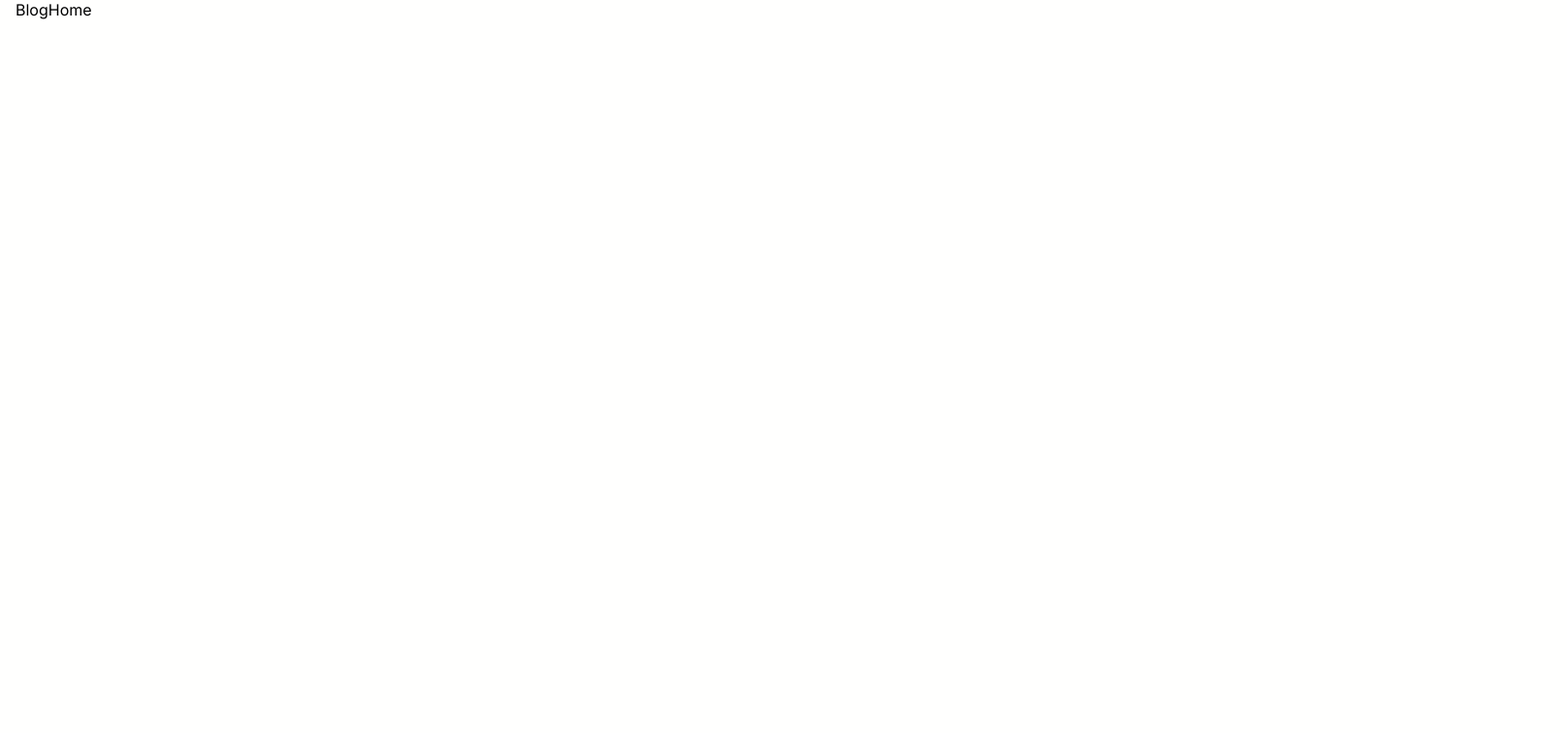
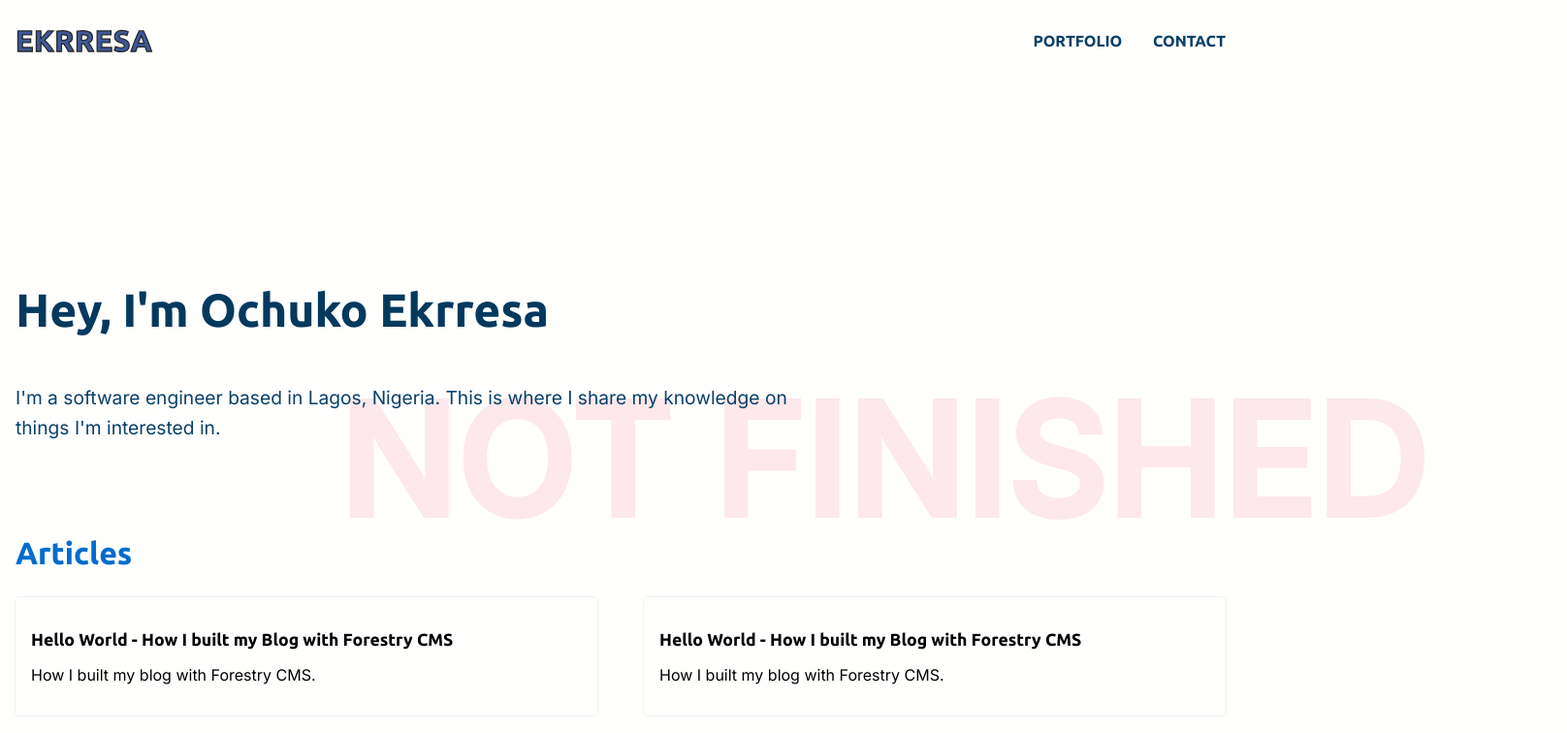
Before and after one commit to chuck-huey/chukky-portfolio, a Next.js app: page /blog in a window 1280 px wide. Shown: the top 756 px of the page at 97% size, 1616 px wide, since content can reach past the window. Built offline with nearby package versions, Linux system fonts and the light colour scheme.

Commit message:
Blog: under construction

```diff
--- /dev/null
+++ b/lib/posts.ts
@@ -0,0 +1,38 @@
+import fs from 'fs';
+import path from 'path';
+import matter from 'gray-matter';
+
+const postsDirectory = path.join(process.cwd(), 'posts');
+
+export function getSortedPostsData() {
+	const fileNames = fs.readdirSync(postsDirectory);
+
+	const allPostsData = fileNames.map(fileName => {
+		const id = fileName.replace(/\.md$/, '');
+		const filePath = path.join(postsDirectory, fileName);
+		const fileContents = fs.readFileSync(filePath, 'utf8');
+		const matterResult = matter(fileContents);
+
+		return {
+			id,
+			...matterResult.data,
+			date: JSON.stringify(matterResult.data.date),
+		} as PostFrontMatter;
+	});
+
+	return allPostsData.sort((a, b) => {
+		if (a.date < b.date) {
+			return 1;
+		} else {
+			return -1;
+		}
+	});
+}
+
+export type PostFrontMatter = {
+	date: string;
+	id: string;
+	summary: string;
+	tags: string[];
+	title: string;
+};
--- a/next.config.js
+++ b/next.config.js
@@ -1,4 +1,11 @@
 module.exports = {
+	webpack: function (config) {
+		config.module.rules.push({
+			test: /\.md$/,
+			use: 'raw-loader',
+		});
+		return config;
+	},
 	images: {
 		domains: ['i.imgur.com'],
 	},
--- a/package.json
+++ b/package.json
@@ -8,10 +8,12 @@
     "type-check": "tsc"
   },
   "dependencies": {
+    "gray-matter": "^4.0.2",
     "next": "^10.0.7",
     "react": "^17.0.1",
     "react-dom": "^17.0.1",
     "react-icons": "^4.2.0",
+    "react-markdown": "^5.0.3",
     "styled-components": "^5.2.1"
   },
   "devDependencies": {
@@ -20,6 +22,7 @@
     "@types/react-dom": "^17.0.1",
     "@types/styled-components": "^5.1.7",
     "babel-plugin-styled-components": "^1.12.0",
+    "raw-loader": "^4.0.2",
     "typescript": "^4.1.5"
   },
   "license": "MIT"
--- a/pages/blog/index.tsx
+++ b/pages/blog/index.tsx
@@ -1,3 +1,121 @@
-export default function BlogHome() {
-	return <div className="container">BlogHome</div>;
+import Head from 'next/head';
+import Link from 'next/link';
+import styled from 'styled-components';
+
+import { Body } from '../../components/Body';
+import { NavBar } from '../../components/NavBar';
+import { getSortedPostsData, PostFrontMatter } from '../../lib/posts';
+
+const navList = [
+	{ text: 'portfolio', url: '/' },
+	{ text: 'contact', url: '/#contact' },
+];
+
+export default function BlogHome(props: { allPostsData: PostFrontMatter[] }) {
+	const { allPostsData } = props;
+	return (
+		<>
+			<Head>
+				<title>Blog - Ochuko Ekrresa</title>
+			</Head>
+
+			<Body>
+				<StyledContainer>
+					<NavBar homeUrl="/blog" navList={navList} />
+					<main className="main container">
+						<h1 className="heading">Hey, I'm Ochuko Ekrresa</h1>
+						<p className="heading__text">
+							I'm a software engineer based in Lagos, Nigeria. This is where I share my
+							knowledge on things I'm interested in.
+						</p>
+					</main>
+
+					<div className="construction">Not Finished</div>
+
+					<section className="container">
+						<h2 className="article__heading">Articles</h2>
+						<section className="articles">
+							{allPostsData.map(data => (
+								<Link href="#" key={data.id}>
+									<div className="post__card">
+										<h3>{data.title}</h3>
+										<p>{data.summary}</p>
+									</div>
+								</Link>
+							))}
+							{allPostsData.map(data => (
+								<Link href="#" key={data.id}>
+									<div className="post__card">
+										<h3>{data.title}</h3>
+										<p>{data.summary}</p>
+									</div>
+								</Link>
+							))}
+						</section>
+					</section>
+				</StyledContainer>
+			</Body>
+		</>
+	);
 }
+
+export async function getStaticProps() {
+	const allPostsData = getSortedPostsData();
+
+	return { props: { allPostsData } };
+}
+
+const StyledContainer = styled.section`
+	position: relative;
+
+	.main {
+		margin-top: 13em;
+
+		.heading {
+			font-size: 3rem;
+			font-weight: 600;
+			color: #04395e;
+		}
+
+		.heading__text {
+			font-size: 1.2rem;
+			color: #094067;
+			max-width: 44em;
+			line-height: 1.6;
+		}
+	}
+
+	.construction {
+		color: #ef45651f;
+		text-transform: uppercase;
+		position: absolute;
+		z-index: -10;
+		font-size: 10rem;
+		font-weight: 700;
+		transform: translate(31%, -50%);
+	}
+
+	.article__heading {
+		font-size: 2rem;
+		margin-top: 3em;
+		color: #006ccc;
+	}
+
+	.articles {
+		display: grid;
+		grid-template-columns: auto auto;
+		gap: 3em;
+	}
+
+	.post__card {
+		box-shadow: rgba(0, 0, 0, 0.05) 0px 0px 0px 1px;
+		border-radius: 4px;
+		max-width: 60em;
+		padding: 1em;
+		margin-bottom: 1em;
+
+		h3 {
+			font-size: 1.1rem;
+		}
+	}
+`;
```
Also changed, not shown: 1 other file (tests, documents, lock files or other folders).
